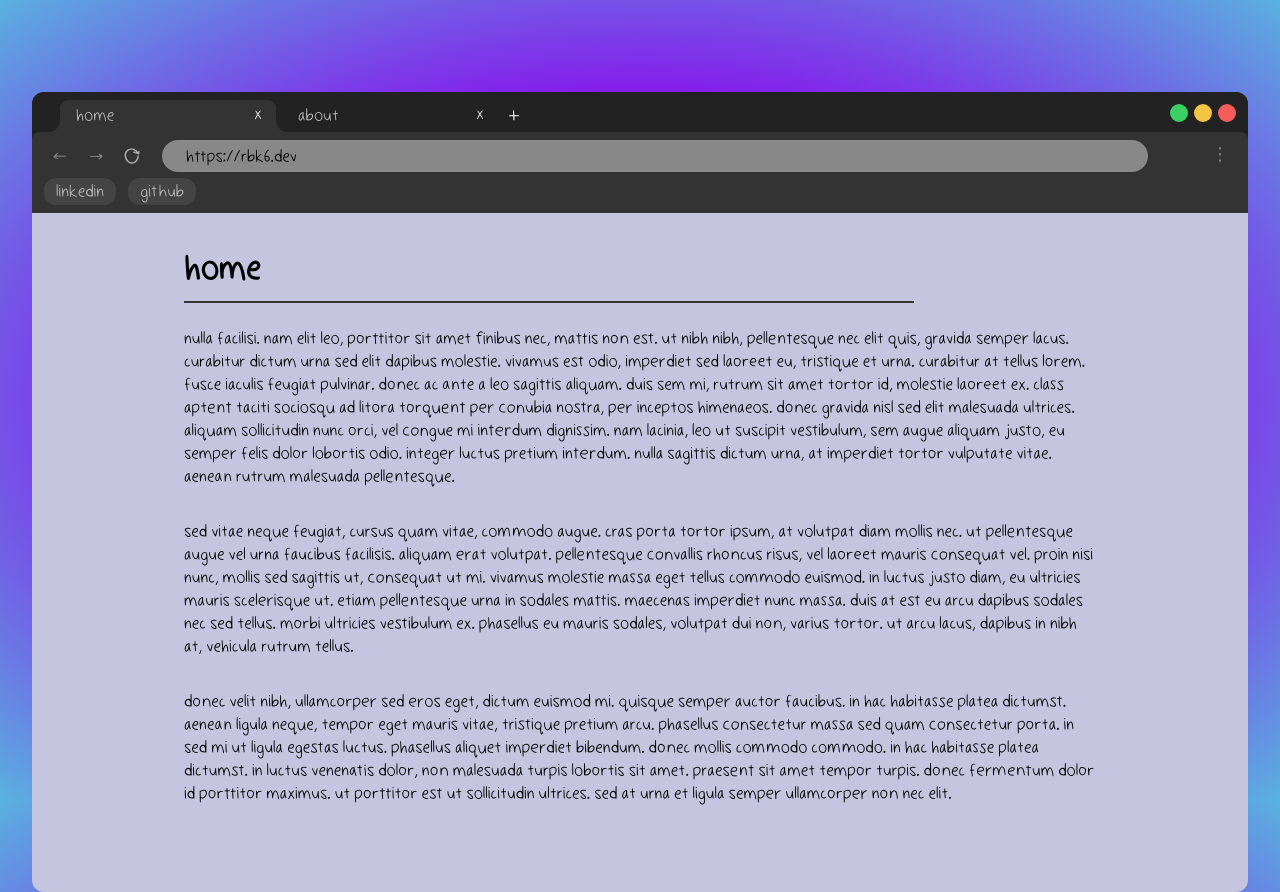
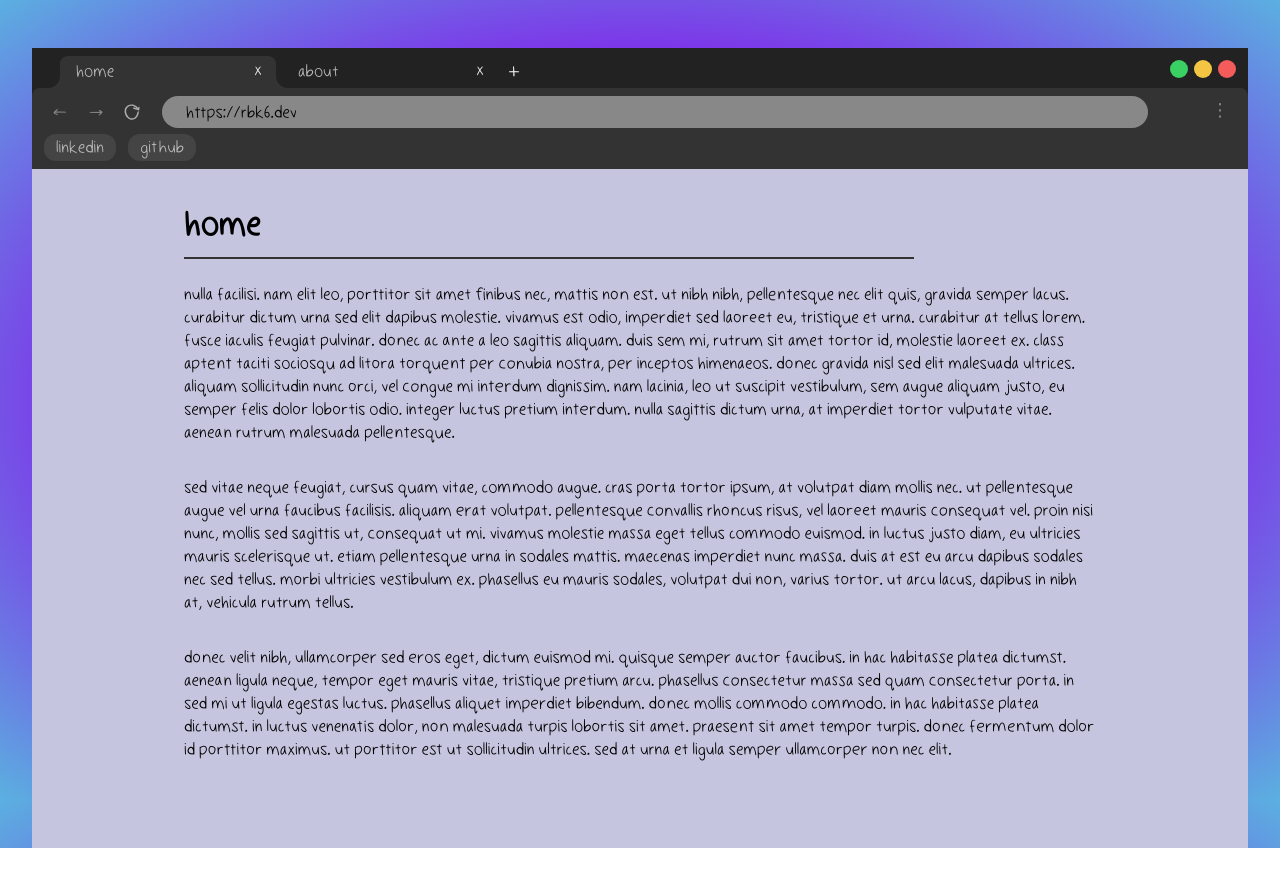
Before and after one commit to rbk6/website, a React (Vite) app: page / in a window 1280 px wide. After the commit the page ends 848 px from the top, so only its background shows below. Built offline with nearby package versions, Linux system fonts and the light colour scheme.

Commit message:
add maximize and fix mobile tabs sizing

```diff
--- a/src/components/Browser/Tabs/index.scss
+++ b/src/components/Browser/Tabs/index.scss
@@ -3,11 +3,6 @@
 	justify-content: center;
 	padding: 2px 0 0;
 	background-color: #222;
-	border-radius: 12px 12px 0 0;
-
-	@media (width <= 768px) {
-		border-radius: 0;
-	}
 }
 
 .tabs-left {
@@ -23,12 +18,17 @@
 		margin: 0;
 		overflow: hidden;
 	}
+
+	@media (width <= 768px) {
+		width: 70%;
+	}
 }
 
 .tabs-right {
 	display: flex;
 	justify-content: flex-end;
 	padding: 0 12px;
+	width: 10%;
 	margin-left: auto;
 
 	@media (width <= 768px) {
@@ -245,12 +245,18 @@
 .controls {
 	display: flex;
 	align-items: center;
+	transition: filter 0.2s ease;
 	gap: 6px;
 
 	.btn {
 		width: 18px;
 		height: 18px;
 		border-radius: 50%;
+
+		@media (width <= 768px) {
+			width: 14px;
+			height: 14px;
+		}
 
 		&.maximize {
 			background: #3ad063;
@@ -264,8 +270,6 @@
 			background: #f45b5b;
 		}
 
-		transition: filter 0.2s ease;
-
 		&:hover {
 			filter: brightness(75%);
 		}
--- a/src/components/Browser/Tabs/index.tsx
+++ b/src/components/Browser/Tabs/index.tsx
@@ -1,13 +1,18 @@
 import { useEffect, useState } from 'react';
 import './index.scss';
 import { useNavigate } from 'react-router-dom';
+
+interface Props {
+	isMax: boolean;
+	setIsMax: (val: boolean) => void;
+}
 
 interface Tab {
 	path: string;
 	key?: string;
 }
 
-function Tabs() {
+function Tabs({ isMax, setIsMax }: Props) {
 	const defaultTabs: Tab[] = [{ path: '/' }, { path: '/about' }];
 	const [selectedTab, setSelectedTab] = useState<Tab>(defaultTabs[0]);
 	const [tabs, setTabs] = useState<Tab[]>(defaultTabs);
@@ -53,7 +58,7 @@ function Tabs() {
 			setSelectedTab(fallback);
 			navigate(fallback.path);
 		}
-	}, [tabs]);
+	}, [tabs, navigate, selectedTab]);
 
 	return (
 		<div className="tabs">
@@ -86,7 +91,12 @@ function Tabs() {
 			</div>
 			<div className="tabs-right">
 				<div className="controls">
-					<div className="maximize btn" />
+					<div
+						className="maximize btn"
+						onClick={() => {
+							setIsMax(!isMax);
+						}}
+					/>
 					<div className="minimize btn" />
 					<div className="close btn" />
 				</div>
--- a/src/components/Browser/Top/index.scss
+++ b/src/components/Browser/Top/index.scss
@@ -1,4 +1,3 @@
 .top {
 	background-color: #222;
-	border-radius: 12px;
 }
--- a/src/components/Browser/Top/index.tsx
+++ b/src/components/Browser/Top/index.tsx
@@ -5,12 +5,14 @@ import Tabs from '../Tabs';
 
 interface Props {
 	path: string;
+	isMax: boolean;
+	setIsMax: (val: boolean) => void;
 }
 
-function Top({ path }: Props) {
+function Top({ path, isMax, setIsMax }: Props) {
 	return (
 		<div className="top">
-			<Tabs />
+			<Tabs isMax={isMax} setIsMax={setIsMax} />
 			<AddressBar path={path} />
 			<Bookmarks />
 		</div>
--- a/src/components/Browser/index.scss
+++ b/src/components/Browser/index.scss
@@ -2,18 +2,31 @@
 	display: flex;
 	flex-direction: column;
 	position: relative;
-	margin: 92px auto auto;
+	margin: 3em auto auto;
 	padding: 0;
 	width: 95vw;
 	height: 100%;
 	background-color: #c5c5df;
-	border-radius: 12px;
 	transition:
 		margin 100ms ease-in-out,
 		max-height 100ms ease-in-out;
 	max-height: 1100px;
 	max-width: 1300px;
 	min-width: 300px;
+
+	@media (width > 768px) {
+		&.maximized {
+			margin: 0;
+			width: 100vw;
+			border-radius: 0;
+			max-height: 10000px;
+			max-width: 10000px;
+
+			.tabs-left {
+				width: 95%;
+			}
+		}
+	}
 
 	@media (width <= 768px) {
 		margin: 0;
--- a/src/components/Browser/index.tsx
+++ b/src/components/Browser/index.tsx
@@ -1,14 +1,17 @@
 import { Outlet, useLocation } from 'react-router-dom';
 import './index.scss';
 import Top from './Top';
+import { useState } from 'react';
 
 function Browser() {
+	const [isMax, setIsMax] = useState<boolean>(false);
+
 	const location = useLocation();
 	const path = location.pathname;
 
 	return path !== '/404' ? (
-		<div className="browser">
-			<Top path={path} />
+		<div className={`browser${isMax ? ' maximized' : ''}`}>
+			<Top path={path} isMax={isMax} setIsMax={setIsMax} />
 			<main className="content">
 				<Outlet />
 			</main>
```
